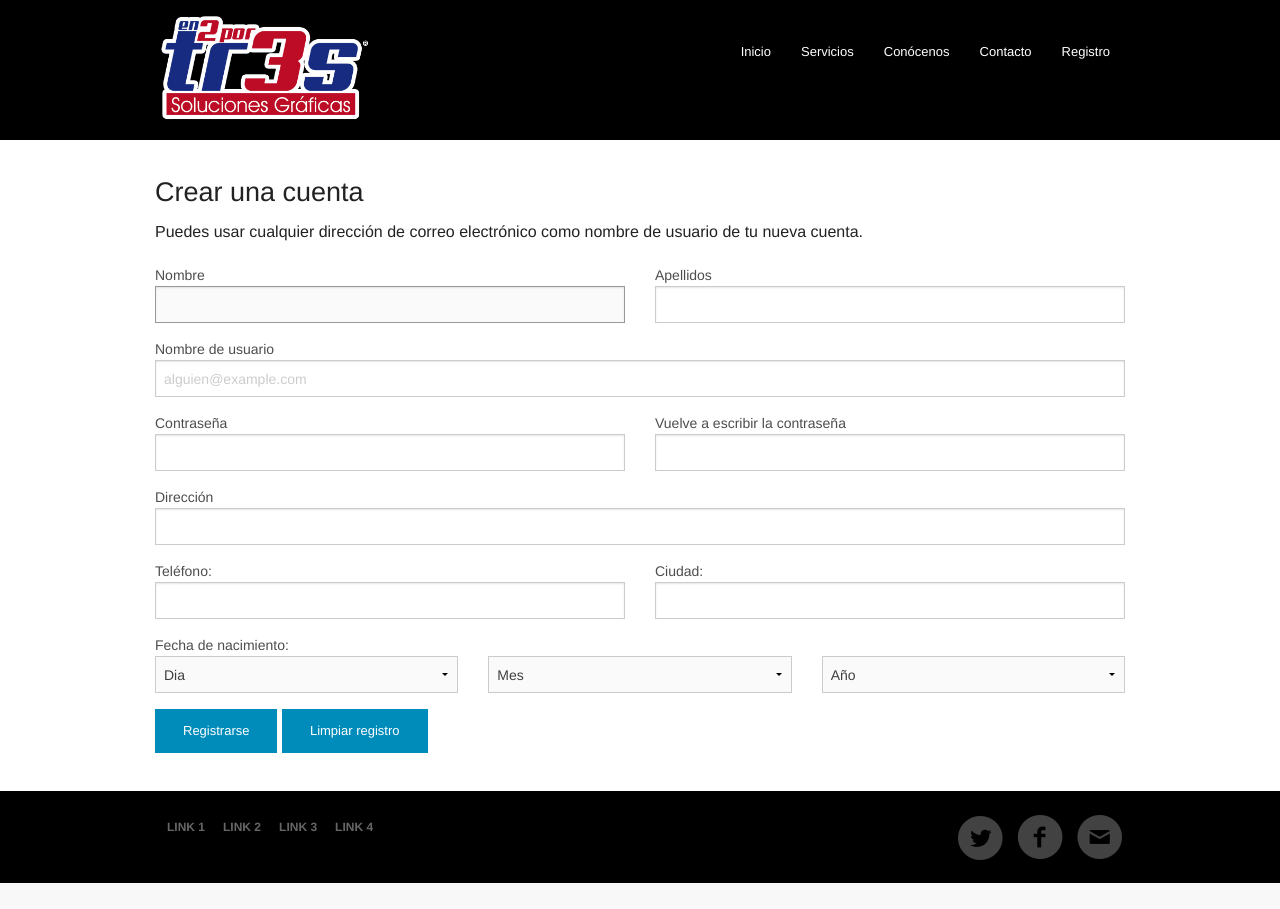
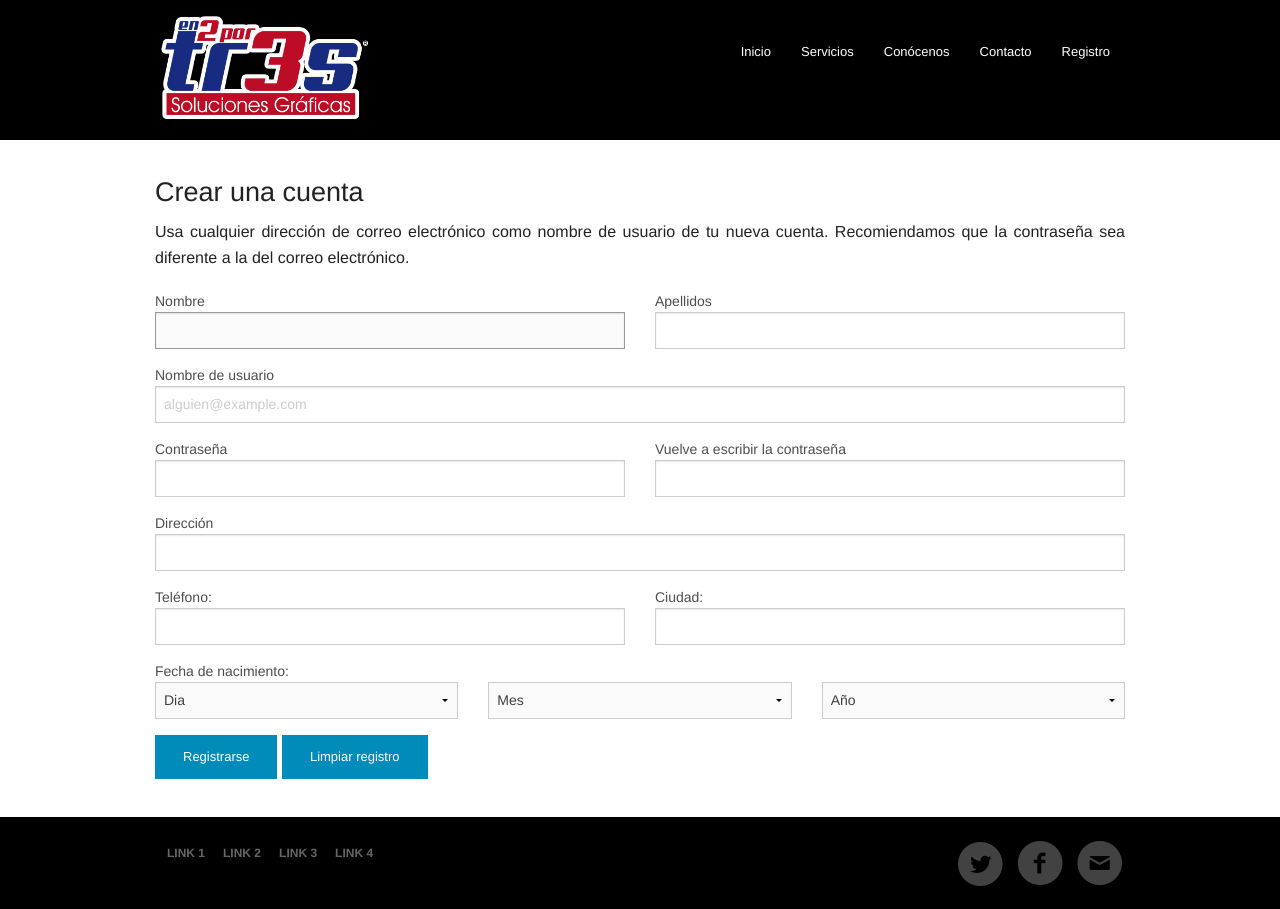
Before and after one commit to octavivs/en2portr3s, a PHP site: page /contacto/registro in a window 1280 px wide. Before the commit the page ends 883 px from the top, so only its background shows below. Run offline with PHP 8.4, Linux system fonts and the light colour scheme.

Commit message:
Modificación de las intrucciones de la página de registro.

```diff
--- a/view/registro.tpl.php
+++ b/view/registro.tpl.php
@@ -1,7 +1,9 @@
 <section>
     <h3>Crear una cuenta</h3>
-    <p>Puedes usar cualquier dirección de correo electrónico como
-        nombre de usuario de tu nueva cuenta.
+    <p>
+        Usa cualquier dirección de correo electrónico como
+        nombre de usuario de tu nueva cuenta. Recomiendamos
+        que la contraseña sea diferente a la del correo electrónico.
     </p>
     <form>
         <div class="row">
```
